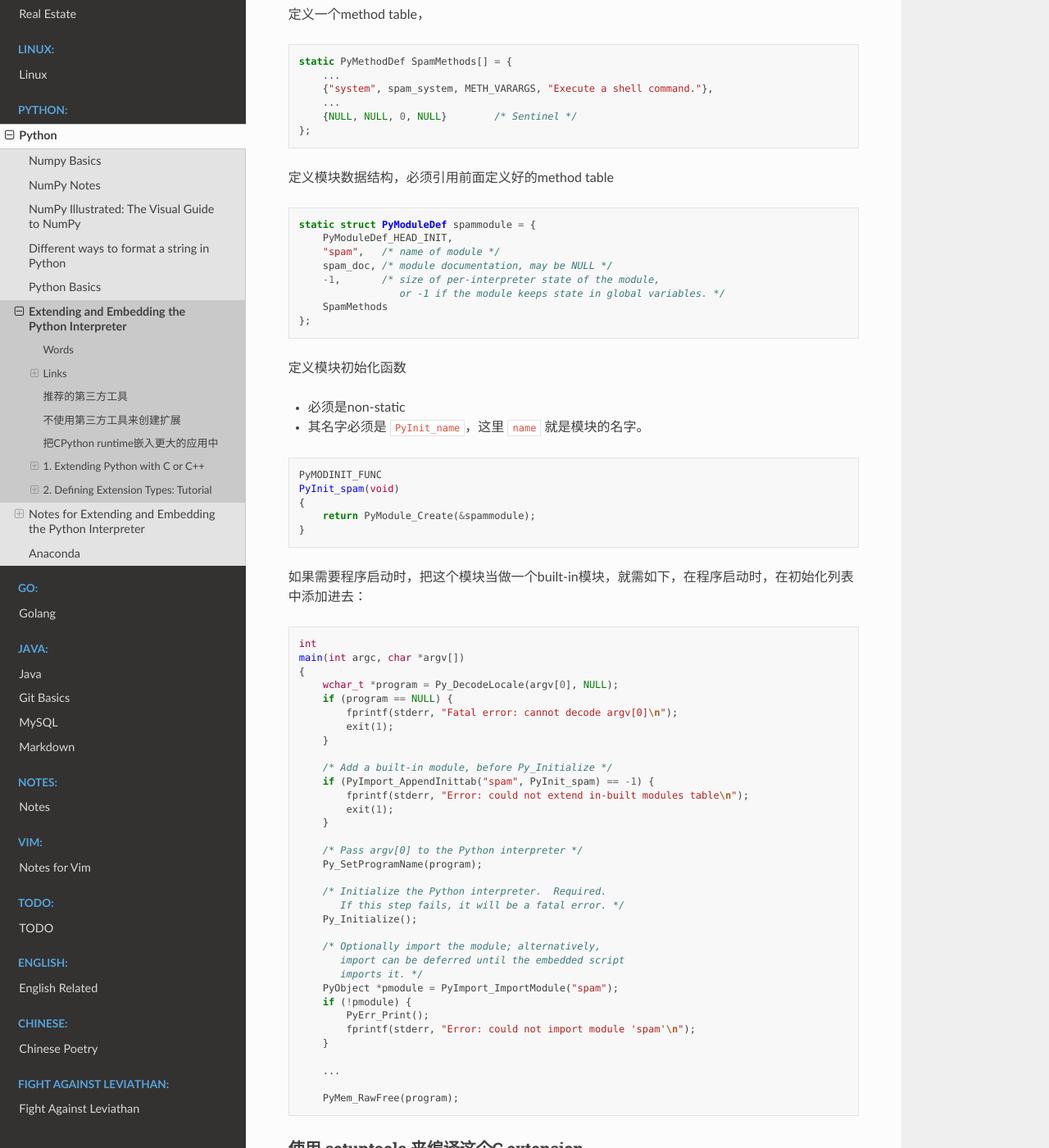
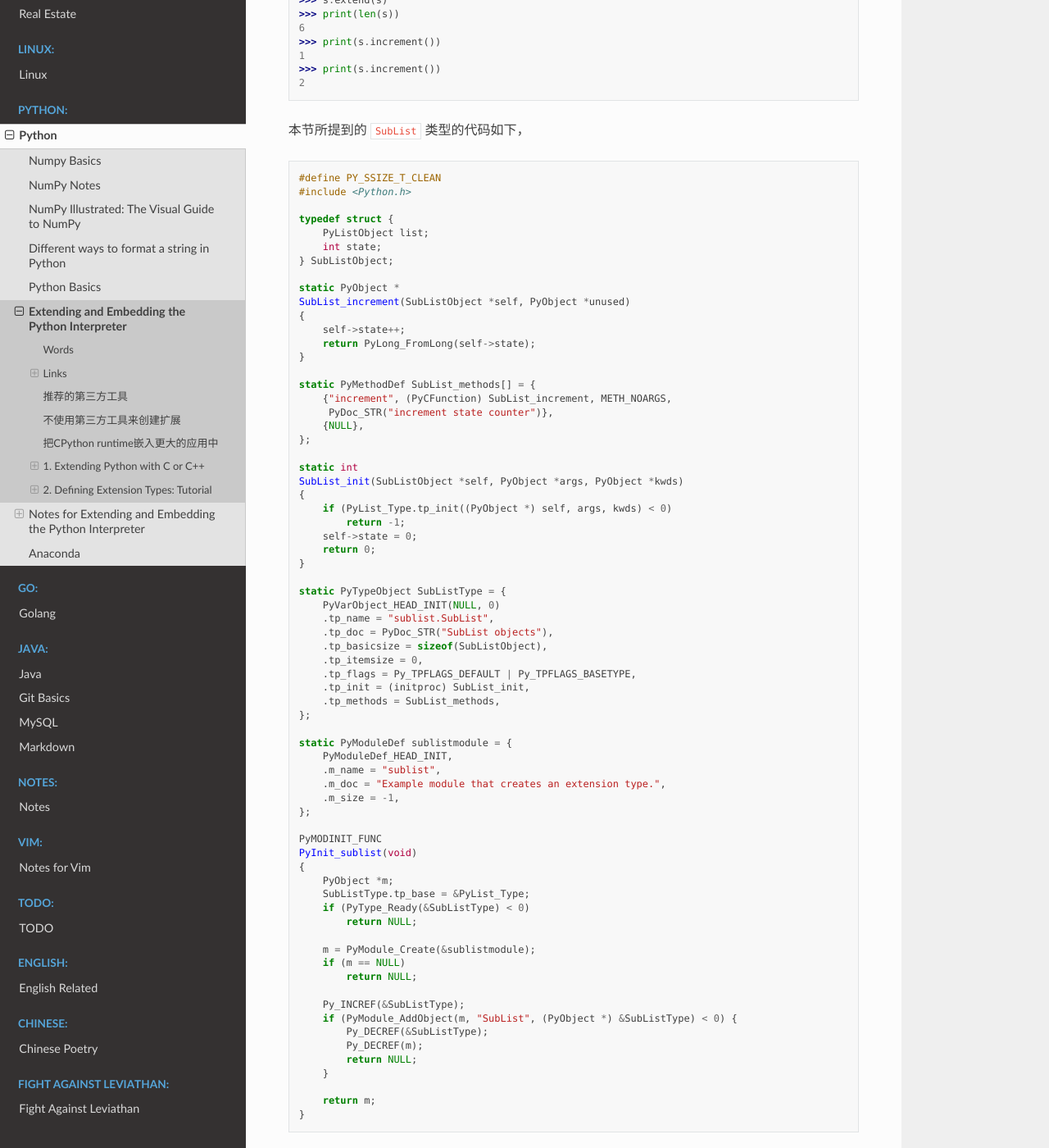
Before and after one commit to Pyrad/pyradnotes, a Sphinx documentation site: the page built from source/Python/ExtendingAndEmbeddingThePythonInterpreter.md, in a window 1280 px wide and 1400 px high, scrolled down 49939 px. Shown: the whole window at 82% size. Built offline with Sphinx 7.4.7 and the Read the Docs theme 2.0.0, drawn with Linux system fonts in a browser that asks for light colours; a script that is not in the unit is left out; some of the changed text lies outside the part shown.

Commit message:
Python EEPI Finished section 2.5

````diff
--- a/source/Python/ExtendingAndEmbeddingThePythonInterpreter.md
+++ b/source/Python/ExtendingAndEmbeddingThePythonInterpreter.md
@@ -2159,6 +2159,155 @@
 
 ### 2.5. Subclassing other types
 
+可以基于现有的类型，继承新的类型扩展。最容易的办法就是继承built-in类型，原因是它们可以很容易地使用那些类型的 `PyTypeObject` 。但是在不同的C扩展模块直接，使用这些 `PyTypeObject` 就比较困难。
+
+本节的例子，引入了一个 `SubList` 的类型，它继承自built-in的 `list` 类型。这个新的类型和普通的 `list` 类型是完全兼容的，只不过它有一个额外的函数 `increment()` ，用来对内部的计数器加一：
+
+```python
+>>> import sublist
+>>> s = sublist.SubList(range(3))
+>>> s.extend(s)
+>>> print(len(s))
+6
+>>> print(s.increment())
+1
+>>> print(s.increment())
+2
+```
+
+本节所提到的 `SubList` 类型的代码如下，
+
+```cpp
+#define PY_SSIZE_T_CLEAN
+#include <Python.h>
+
+typedef struct {
+    PyListObject list;
+    int state;
+} SubListObject;
+
+static PyObject *
+SubList_increment(SubListObject *self, PyObject *unused)
+{
+    self->state++;
+    return PyLong_FromLong(self->state);
+}
+
+static PyMethodDef SubList_methods[] = {
+    {"increment", (PyCFunction) SubList_increment, METH_NOARGS,
+     PyDoc_STR("increment state counter")},
+    {NULL},
+};
+
+static int
+SubList_init(SubListObject *self, PyObject *args, PyObject *kwds)
+{
+    if (PyList_Type.tp_init((PyObject *) self, args, kwds) < 0)
+        return -1;
+    self->state = 0;
+    return 0;
+}
+
+static PyTypeObject SubListType = {
+    PyVarObject_HEAD_INIT(NULL, 0)
+    .tp_name = "sublist.SubList",
+    .tp_doc = PyDoc_STR("SubList objects"),
+    .tp_basicsize = sizeof(SubListObject),
+    .tp_itemsize = 0,
+    .tp_flags = Py_TPFLAGS_DEFAULT | Py_TPFLAGS_BASETYPE,
+    .tp_init = (initproc) SubList_init,
+    .tp_methods = SubList_methods,
+};
+
+static PyModuleDef sublistmodule = {
+    PyModuleDef_HEAD_INIT,
+    .m_name = "sublist",
+    .m_doc = "Example module that creates an extension type.",
+    .m_size = -1,
+};
+
+PyMODINIT_FUNC
+PyInit_sublist(void)
+{
+    PyObject *m;
+    SubListType.tp_base = &PyList_Type;
+    if (PyType_Ready(&SubListType) < 0)
+        return NULL;
+
+    m = PyModule_Create(&sublistmodule);
+    if (m == NULL)
+        return NULL;
+
+    Py_INCREF(&SubListType);
+    if (PyModule_AddObject(m, "SubList", (PyObject *) &SubListType) < 0) {
+        Py_DECREF(&SubListType);
+        Py_DECREF(m);
+        return NULL;
+    }
+
+    return m;
+}
+```
+
+和前面几节中的 `Custom` 版本的代码很相近，下面注意介绍其中有主要区别的部分。
+
+```cpp
+typedef struct {
+    PyListObject list;
+    int state;
+} SubListObject;
+```
+
+第一个差异是，对于这个继承类的对象类型结构，它的第一个成员（属性）是，基类类型对象，而这个基类类型对象已经包含了 `PyObject_HEAD` ，作为它的第一个成员（属性）。
+
+当一个对象是 `SubList` 类型的实例时，它的 `PyObject*` 指针就可以安全地转换为 `PyListObject*` 和 `SubListObject*` 。
+
+```cpp
+static int
+SubList_init(SubListObject *self, PyObject *args, PyObject *kwds)
+{
+    if (PyList_Type.tp_init((PyObject *) self, args, kwds) < 0)
+        return -1;
+    self->state = 0;
+    return 0;
+}
+```
+
+上面这个初始化函数中，调用了基类的初始化函数 `PyList_Type.tp_init` 来完成初始化，然后在对子类中的数据成员再坐初始化。
+
+当存在自定义的 `tp_new` 和 `tp_dealloc` 成员方法的时候，这种调用模式很重要。 （子类的）`tp_new` 函数不要使用它自己的 `tp_alloc` 来申请内存，而是直接调用父类的 `tp_new` 来完成这项工作。
+
+`PyTypeObject` 结构中有一项 `tp_base`，用来指明这个类的基类（concrete base class）。因为跨平台编译器的问题，没有办法在定义 `SubListType` 的时候，把这一项 `tp_base` 填入（比如像`tp_name` 一样），而是要在模块的初始化函数里面，再把它填入，如下，
+
+```cpp
+PyMODINIT_FUNC
+PyInit_sublist(void)
+{
+    PyObject* m;
+    SubListType.tp_base = &PyList_Type;
+    if (PyType_Ready(&SubListType) < 0)
+        return NULL;
+
+    m = PyModule_Create(&sublistmodule);
+    if (m == NULL)
+        return NULL;
+
+    Py_INCREF(&SubListType);
+    if (PyModule_AddObject(m, "SubList", (PyObject *) &SubListType) < 0) {
+        Py_DECREF(&SubListType);
+        Py_DECREF(m);
+        return NULL;
+    }
+
+    return m;
+}
+```
+
+在调用 `PyType_Ready()` 函数的时候，`SubListType` 必须要有 `tp_base` 这一项。当继承一个现有的类型时，不需要把 `PyType_GenericNew()` 赋予 `tp_alloc` （函数指针），因为子类会继承父类的内存分配函数。
+
+调用 `PyType_Ready()` 函数，把 type object加入到module中，就和前面 `Custom` 例子中的代码一样了。
+
+
 
 
 
````
